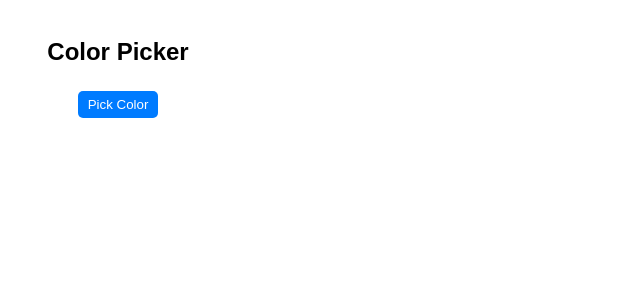
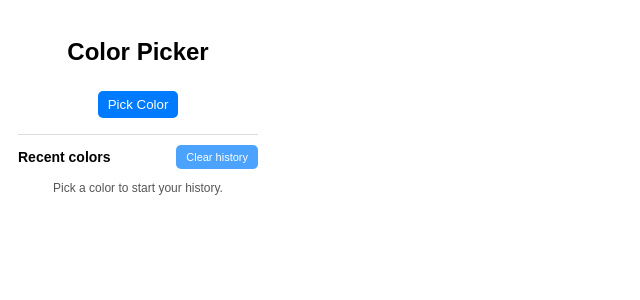
Before and after one commit to tlavu2004/color-picker, a React (Vite) app: page / in a window 1280 px wide. Shown: the top 300 px of the page, without its empty margins (0-640 px from the left). Built offline with nearby package versions, Linux system fonts and the light colour scheme.

Commit message:
feat: add ten-color history selection and clearing

```diff
--- /dev/null
+++ b/src/components/ColorHistory.tsx
@@ -0,0 +1,34 @@
+type ColorHistoryProps = {
+  colors: string[];
+  selected: string | null;
+  disabled: boolean;
+  onSelect: (color: string) => void;
+  onClear: () => void;
+};
+
+export function ColorHistory({ colors, selected, disabled, onSelect, onClear }: ColorHistoryProps) {
+  return (
+    <section className="history" aria-labelledby="history-title">
+      <div className="history-heading">
+        <h3 id="history-title">Recent colors</h3>
+        <button className="clear-button" disabled={disabled || colors.length === 0} onClick={onClear}>Clear history</button>
+      </div>
+      {colors.length === 0 ? <p className="empty-history">Pick a color to start your history.</p> : (
+        <div className="history-grid" aria-label="Recent colors">
+          {colors.map(color => (
+            <button
+              key={color}
+              className="history-swatch"
+              style={{ backgroundColor: color }}
+              aria-label={`Select ${color}`}
+              aria-pressed={selected === color}
+              title={color}
+              disabled={disabled}
+              onClick={() => onSelect(color)}
+            />
+          ))}
+        </div>
+      )}
+    </section>
+  );
+}
--- a/src/components/Popup.tsx
+++ b/src/components/Popup.tsx
@@ -1,7 +1,8 @@
 import React, { useEffect, useState } from 'react';
 import '../styles/popup.css';
-import { pickColor } from '../services/pickColor';
+import { clearHistory, normalizeColors, pickColor, readHistory } from '../services/pickColor';
 import { ColorResult } from './ColorResult';
+import { ColorHistory } from './ColorHistory';
 
 const Popup: React.FC = () => {
   const [color, setColor] = useState<string | null>(null);
@@ -9,6 +10,9 @@ const Popup: React.FC = () => {
   const [picking, setPicking] = useState(false);
   const [copied, setCopied] = useState(false);
   const [copying, setCopying] = useState(false);
+  const [colors, setColors] = useState<string[]>([]);
+  const [clearing, setClearing] = useState(false);
+  const [loading, setLoading] = useState(true);
 
   useEffect(() => {
     if (!copied) return;
@@ -18,17 +22,26 @@ const Popup: React.FC = () => {
 
   useEffect(() => {
     let active = true;
+    let storageChanged = false;
     const onChanged = (changes: Record<string, chrome.storage.StorageChange>, area: string) => {
       if (area === 'local' && changes.colors) {
+        storageChanged = true;
+        const nextColors = normalizeColors(changes.colors.newValue);
         setCopied(false);
-        setColor(changes.colors.newValue?.[0] ?? null);
+        setColors(nextColors);
+        setColor(nextColors[0] ?? null);
       }
     };
     chrome.storage.onChanged.addListener(onChanged);
-    void chrome.storage.local.get({ colors: [] }).then(({ colors }) => {
-      if (active) setColor(colors[0] ?? null);
+    void readHistory().then((history) => {
+      if (active && !storageChanged) {
+        setColors(history);
+        setColor(history[0] ?? null);
+      }
     }).catch(() => {
       if (active) setError('Could not load saved colors. Please try again.');
+    }).finally(() => {
+      if (active) setLoading(false);
     });
     return () => {
       active = false;
@@ -52,6 +65,27 @@ const Popup: React.FC = () => {
     }
   };
 
+  const handleClearHistory = async () => {
+    setClearing(true);
+    setError('');
+    try {
+      await clearHistory();
+      setColors([]);
+      setColor(null);
+      setCopied(false);
+    } catch {
+      setError('Could not clear history. Please try again.');
+    } finally {
+      setClearing(false);
+    }
+  };
+
+  const handleSelectColor = (selected: string) => {
+    setCopied(false);
+    setError('');
+    setColor(selected);
+  };
+
   const handleCopy = async () => {
     if (!color || copying || copied) return;
     setCopying(true);
@@ -69,7 +103,7 @@ const Popup: React.FC = () => {
   return (
     <div className="popup-container">
       <h2>Color Picker</h2>
-      <button onClick={handlePickColor} disabled={picking}>
+      <button onClick={handlePickColor} disabled={loading || picking || copying || clearing}>
         {picking ? 'Picking…' : 'Pick Color'}
       </button>
       {error && <p role="alert">{error}</p>}
@@ -77,6 +111,7 @@ const Popup: React.FC = () => {
       {color && (
         <ColorResult color={color} copying={copying} copied={copied} onCopy={handleCopy} />
       )}
+      <ColorHistory colors={colors} selected={color} disabled={loading || picking || copying || clearing} onSelect={handleSelectColor} onClear={handleClearHistory} />
     </div>
   );
 };
--- a/src/services/pickColor.ts
+++ b/src/services/pickColor.ts
@@ -1,6 +1,29 @@
 type EyeDropperConstructor = new () => {
   open(): Promise<{ sRGBHex: string }>;
 };
+
+export const HISTORY_LIMIT = 10;
+
+export function normalizeColors(value: unknown): string[] {
+  if (!Array.isArray(value)) return [];
+  return [...new Set(value
+    .filter((color): color is string => typeof color === 'string' && /^#[0-9a-f]{6}$/i.test(color))
+    .map(color => color.toUpperCase()))].slice(0, HISTORY_LIMIT);
+}
+
+export async function readHistory(): Promise<string[]> {
+  const { colors } = await chrome.storage.local.get({ colors: [] });
+  const normalized = normalizeColors(colors);
+  // Upgrade history from versions that retained 50 colors.
+  if (JSON.stringify(colors) !== JSON.stringify(normalized)) {
+    await chrome.storage.local.set({ colors: normalized });
+  }
+  return normalized;
+}
+
+export async function clearHistory(): Promise<void> {
+  await chrome.storage.local.set({ colors: [] });
+}
 
 export async function pickColor(): Promise<string | null> {
   const EyeDropper = (window as Window & { EyeDropper?: EyeDropperConstructor }).EyeDropper;
@@ -17,9 +40,9 @@ export async function pickColor(): Promise<string | null> {
     throw error;
   }
 
-  const { colors } = await chrome.storage.local.get({ colors: [] });
+  const colors = await readHistory();
   await chrome.storage.local.set({
-    colors: [hex, ...(colors as string[]).filter(color => color !== hex)].slice(0, 50),
+    colors: [hex, ...colors.filter(color => color !== hex)].slice(0, HISTORY_LIMIT),
   });
   return hex;
 }
--- a/src/styles/popup.css
+++ b/src/styles/popup.css
@@ -1,5 +1,5 @@
 .popup-container {
-  width: 200px;
+  width: 240px;
   padding: 10px;
   font-family: sans-serif;
   text-align: center;
@@ -38,3 +38,55 @@ button:disabled {
   border-radius: 4px;
   border: 1px solid #ddd;
 }
+
+.history {
+  margin-top: 16px;
+  border-top: 1px solid #ddd;
+  padding-top: 10px;
+}
+
+.history-heading {
+  display: flex;
+  align-items: center;
+  justify-content: space-between;
+  gap: 8px;
+}
+
+.history-heading h3 {
+  margin: 0;
+  font-size: 14px;
+}
+
+.clear-button {
+  margin: 0;
+  font-size: 11px;
+}
+
+.history-grid {
+  display: grid;
+  grid-template-columns: repeat(5, 1fr);
+  gap: 8px;
+  margin-top: 12px;
+}
+
+.history-swatch {
+  margin: 0;
+  height: 36px;
+  padding: 0;
+  border: 1px solid #aaa;
+}
+
+.history-swatch[aria-pressed='true'] {
+  outline: 2px solid #007bff;
+  outline-offset: 2px;
+}
+
+button:focus-visible {
+  outline: 2px solid #222;
+  outline-offset: 3px;
+}
+
+.empty-history {
+  color: #555;
+  font-size: 12px;
+}
```
Also changed, not shown: 1 other file (tests, documents, lock files or other folders).
